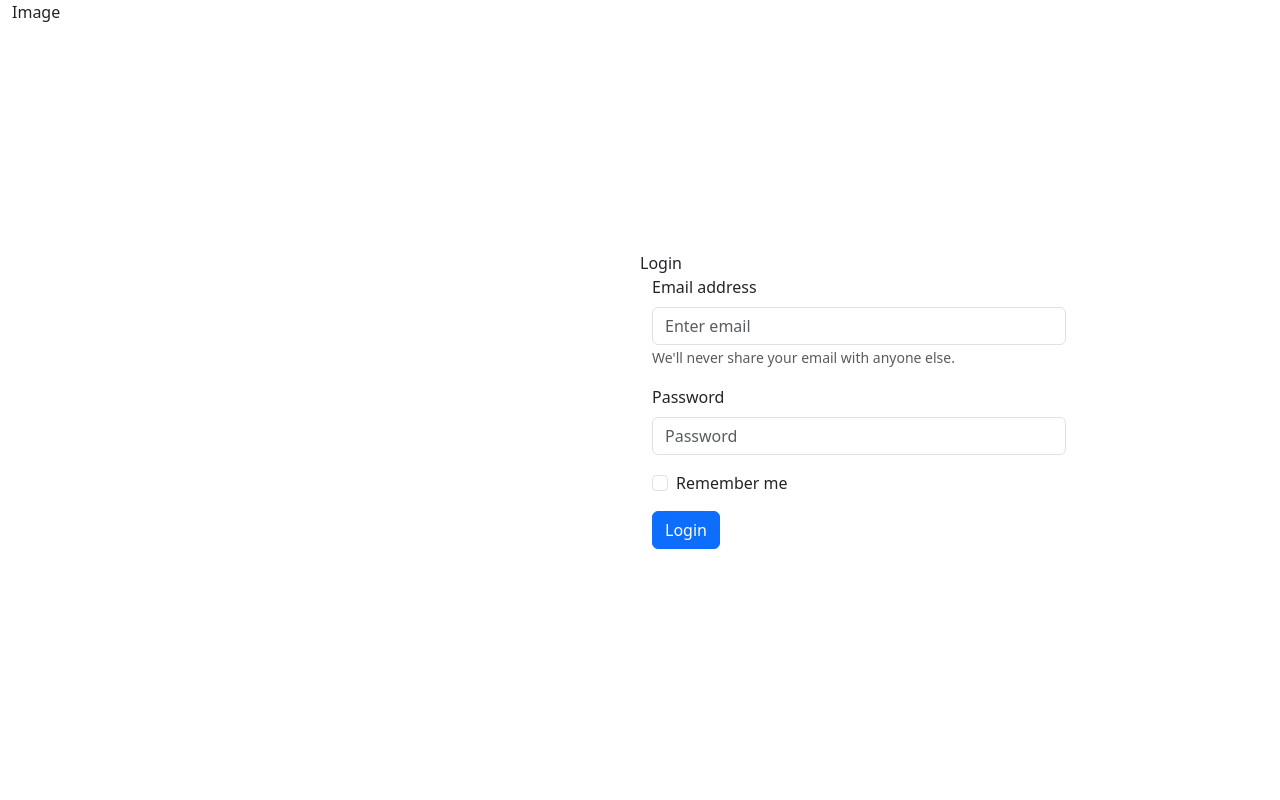
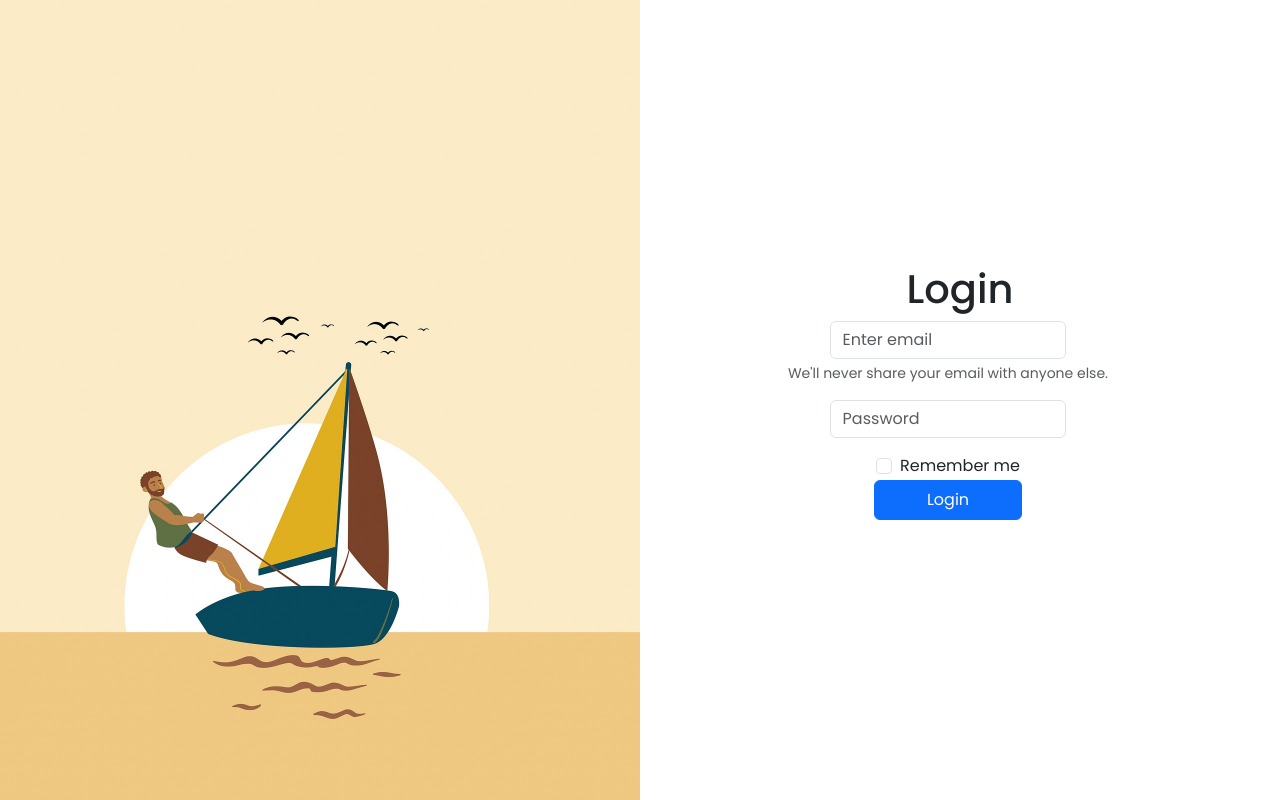
Before and after one commit to SaidARSLAN/full-stack-social-media-app, a React (Vite) app in the folder client/: page /login in a window 1280 px wide. Built offline with nearby package versions, Linux system fonts and the light colour scheme.

Commit message:
Added fonts and images

```diff
--- a/client/src/pages/Login.jsx
+++ b/client/src/pages/Login.jsx
@@ -10,34 +10,32 @@ const Login = () => {
     return (
         <Container fluid>
             <Row className='h-100'>
-                    <Col>
-                            Image
+                    <Col className='login-image'>
+
                     </Col>
                     <Col className='d-flex align-items-center justify-content-center w-100'>
     <div style={{width:"100%"}} className='mx-auto'>
         <Row>
-            Login
+            <h1 className='text-center'>Login</h1>
         </Row>
         <Row className='w-100'>
             <Form>
-                <Form.Group className="mb-3" controlId="formBasicEmail">
-                    <Form.Label>Email address</Form.Label>
+                <Form.Group className="mb-3 d-flex flex-column align-items-center" controlId="formBasicEmail">
                     <Form.Control type="email" placeholder="Enter email" />
                     <Form.Text className="text-muted">
                         We'll never share your email with anyone else.
                     </Form.Text>
                 </Form.Group>
 
-                <Form.Group className="mb-3" controlId="formBasicPassword">
-                    <Form.Label>Password</Form.Label>
+                <Form.Group className="mb-3 d-flex flex-column align-items-center" controlId="formBasicPassword">
                     <Form.Control type="password" placeholder="Password" />
                 </Form.Group>
-                <Form.Group className="mb-3" controlId="formBasicCheckbox">
+                <Form.Group className="mb-3 d-flex flex-column align-items-center" controlId="formBasicCheckbox">
                     <Form.Check type="checkbox" label="Remember me" />
-                </Form.Group>
-                <Button variant="primary" type="submit">
+                    <Button variant="primary" type="submit">
                     Login
                 </Button>
+                </Form.Group>
             </Form>
         </Row>
     </div>
--- a/client/src/styles/_login.css
+++ b/client/src/styles/_login.css
@@ -2,5 +2,21 @@
     height: 100%;
 }
 .form-control {
-    width: 70%;
+    width: 40%;
 }
+
+.login-image {
+    background-image: url('../images/login.png');
+    background-position: center;
+    background-size:cover;
+}
+button {
+    width: 25%;
+    height: 40px;
+}
+
+@media only screen and (max-width:720px) {
+    .login-image {
+        display: none;
+    }
+}
--- a/client/src/styles/_reset.css
+++ b/client/src/styles/_reset.css
@@ -1,6 +1,8 @@
 @import url("_login.css");
+@import url('https://fonts.googleapis.com/css2?family=Poppins:ital,wght@0,100;0,200;0,300;0,400;0,500;0,600;0,700;0,800;0,900;1,100;1,200;1,300;1,400;1,500;1,600;1,700;1,800;1,900&display=swap');
 
 html,body,#root {
     width: 100%;
     height: 100%;
+    font-family: 'Poppins', sans-serif;
 }
```
Also changed, not shown: client/src/images/login.png (added).
